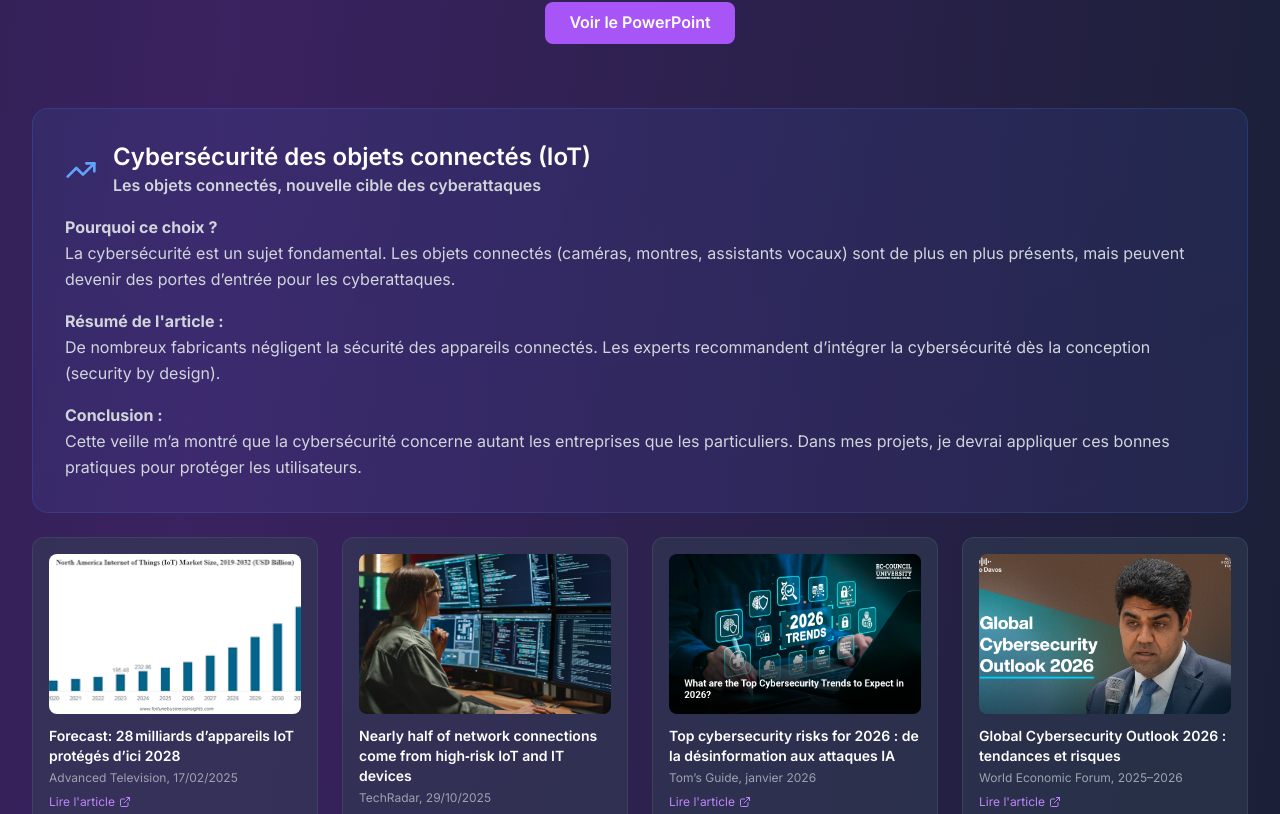
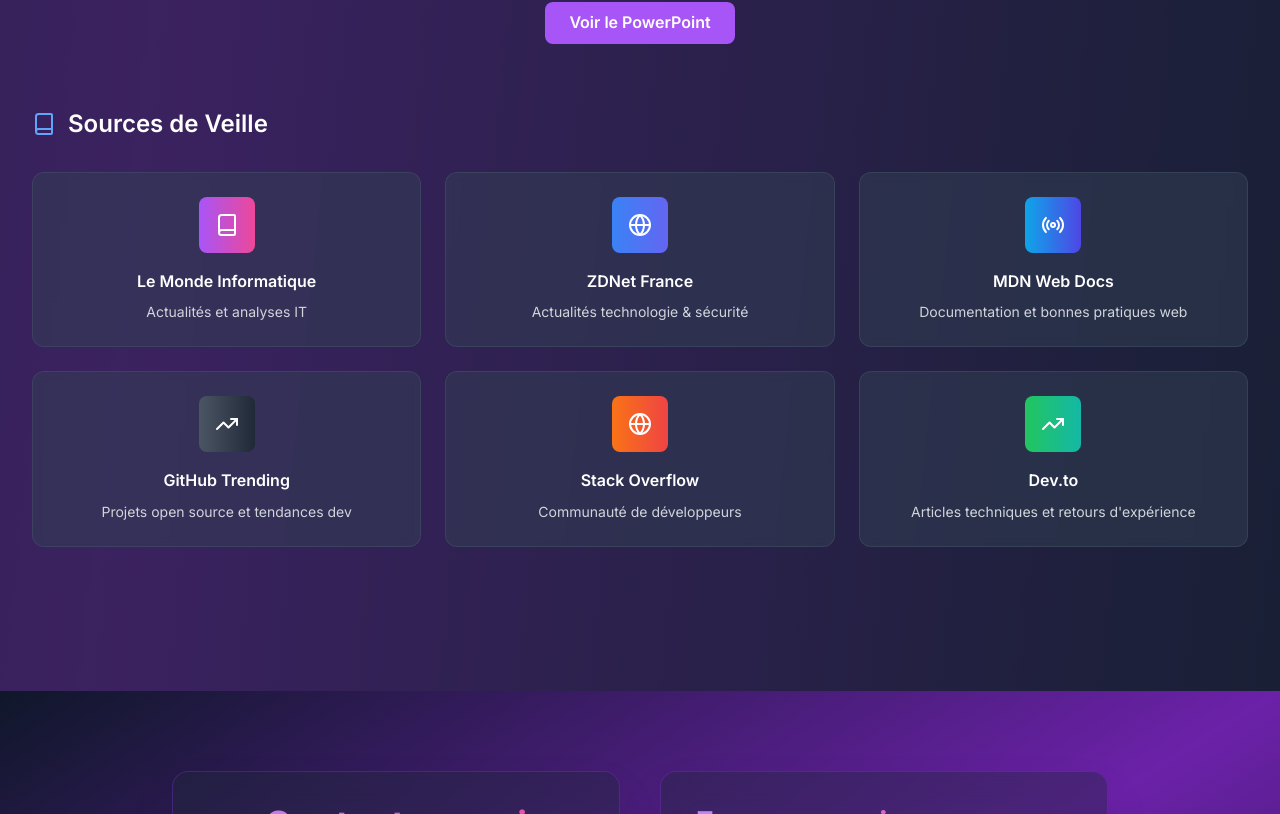
Before and after one commit to Jiane77/portfolio-bts-sio, a React (Vite) app: page / in a window 1280 px wide. Shown: the part 10666-11480 px from the top of the page. Built offline with nearby package versions, Linux system fonts and the light colour scheme.

Commit message:
Delete second tech watch

```diff
--- a/src/assets/components/techWatch.tsx
+++ b/src/assets/components/techWatch.tsx
@@ -16,7 +16,7 @@ const TechWatch = () => {
       summary: "Les IA génératives comme ChatGPT ou Copilot aident les salariés à rédiger, coder, concevoir ou analyser plus vite. Elles améliorent la productivité mais posent aussi des questions sur l’automatisation et la fiabilité.",
       analysis: "Mon expérience avec un ATS m’a montré comment l’IA facilite le travail des recruteurs. Même performante, elle doit être supervisée par un humain pour éviter les erreurs ou biais. Dans le développement web, je vois l’IA comme un outil complémentaire.",
       icon: <Globe className="w-8 h-8 text-purple-400 mr-4" />,
-      powerpointLink: "IA Travail.pptx",
+      powerpointLink: "/IA Travail.pptx",
       articles: [
         {
           title: "L’intelligence artificielle bouscule le monde du travail : 68 % des actifs utilisent déjà l’IA",
@@ -45,43 +45,6 @@ const TechWatch = () => {
       ],
       gradient: "from-purple-500/10 to-pink-500/10",
       border: "border-purple-500/20"
-    },
-    {
-      title: "Cybersécurité des objets connectés (IoT)",
-      subtitle: "Les objets connectés, nouvelle cible des cyberattaques",
-      why: "La cybersécurité est un sujet fondamental. Les objets connectés (caméras, montres, assistants vocaux) sont de plus en plus présents, mais peuvent devenir des portes d’entrée pour les cyberattaques.",
-      summary: "De nombreux fabricants négligent la sécurité des appareils connectés. Les experts recommandent d’intégrer la cybersécurité dès la conception (security by design).",
-      analysis: "Cette veille m’a montré que la cybersécurité concerne autant les entreprises que les particuliers. Dans mes projets, je devrai appliquer ces bonnes pratiques pour protéger les utilisateurs.",
-      icon: <TrendingUp className="w-8 h-8 text-blue-400 mr-4" />,
-      powerpointLink: "Cybersecurite_IoT.pptx",
-      articles: [
-        {
-          title: "Forecast: 28 milliards d’appareils IoT protégés d’ici 2028",
-          source: "Advanced Television, 17/02/2025",
-          link: "https://www.advanced-television.com/2025/02/17/forecast-28bn-iot-devices-protected-by-cybersecurity-by-2028/?utm_source=chatgpt.com",
-          image: "iot1.png"
-        },
-        {
-          title: "Nearly half of network connections come from high‑risk IoT and IT devices",
-          source: "TechRadar, 29/10/2025",
-          link: "https://www.techradar.com/pro/security/nearly-half-of-network-connections-come-from-high-risk-iot-and-it-devices-so-make-sure-youre-protected?utm_source=chatgpt.com",
-          image: "iot2.jpg"
-        },
-        {
-          title: "Top cybersecurity risks for 2026 : de la désinformation aux attaques IA",
-          source: "Tom’s Guide, janvier 2026",
-          link: "https://www.tomsguide.com/computing/online-security/from-misinformation-to-ai-powered-cyberattacks-the-top-cybersecurity-risks-for-2026?utm_source=chatgpt.com",
-          image: "iot3.png"
-        },
-        {
-          title: "Global Cybersecurity Outlook 2026 : tendances et risques",
-          source: "World Economic Forum, 2025–2026",
-          link: "https://www.weforum.org/publications/global-cybersecurity-outlook-2026/in-full/3-the-trends-reshaping-cybersecurity?utm_source=chatgpt.com",
-          image: "iot4.avif"
-        }
-      ],
-      gradient: "from-blue-500/10 to-indigo-500/10",
-      border: "border-blue-500/20"
     }
   ]
 
```
